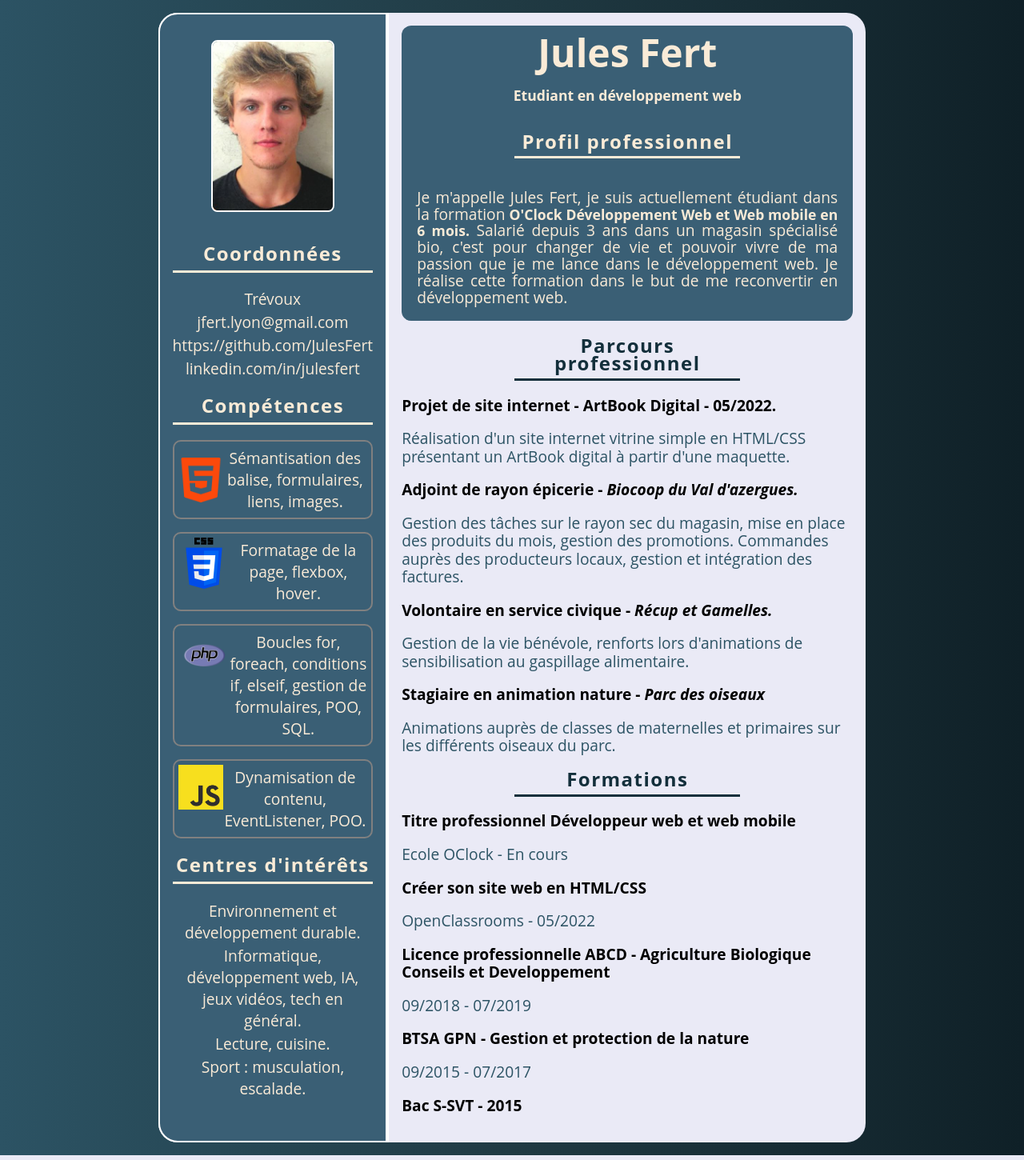
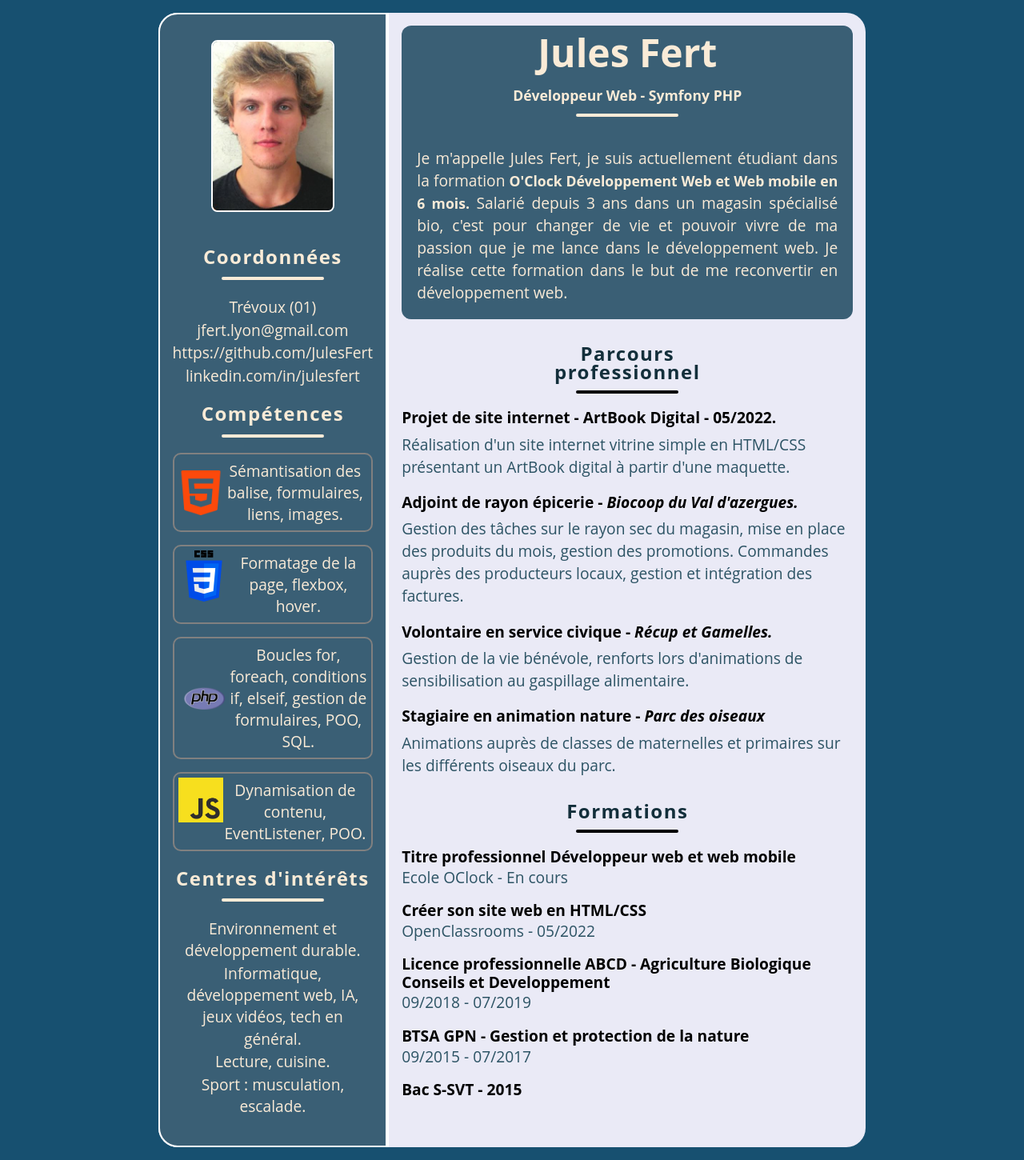
Before and after one commit to JulesFert/JulesFert.github.io, a PHP site: page / in a window 1280 px wide. Shown: the whole page at 80% size. Run offline with PHP 8.4, Linux system fonts and the light colour scheme.

Commit message:
cv jules

```diff
--- a/index.html
+++ b/index.html
@@ -13,14 +13,14 @@
 
             <div class="left-content">
                 <img class="left__img" src="./images/photo pour cv.png" alt="photo Jules">
-                <h1 class="left__title">Coordonnées</h1>
+                <h2 class="left__title">Coordonnées</h2>
                     <ul>
-                        <li>Trévoux</li>
-                        <li>jfert.lyon@gmail.com</li>
-                        <li>https://github.com/JulesFert</li>
-                        <li>linkedin.com/in/julesfert</li>
+                        <li>Trévoux (01)</li>
+                        <li><a class="coordonnates" href="mailto:jfert.lyon@gmail.com">jfert.lyon@gmail.com</a></li>
+                        <li><a class="coordonnates" href="https://github.com/JulesFert">https://github.com/JulesFert</a></li>
+                        <li><a class="coordonnates" href="linkedin.com/in/julesfert">linkedin.com/in/julesfert</a></li>
                     </ul>
-                <h1 class="left__title">Compétences</h1>
+                <h2 class="left__title">Compétences</h2>
                     <ul id="list">
 
                         <div class="html">
@@ -44,7 +44,7 @@
                         </div>
 
                     </ul>
-                <h1 class="left__title">Centres d'intérêts</h1>
+                <h2 class="left__title">Centres d'intérêts</h2>
                 <ul class="interest__list">
                     <li>Environnement et développement durable.</li>
                     <li>Informatique, développement web, IA, jeux vidéos, tech en général.</li>
@@ -57,14 +57,13 @@
                 <header class="intro">
 
                     <h1 class="intro__title">Jules Fert </h1>
-                    <div class="intro__subtitle"><mark>Etudiant en développement web</mark></div><br>
-                    <h1 class="intro__title2">Profil professionnel</h1>
+                    <div class="intro__subtitle"><mark>Développeur Web - Symfony PHP</mark></div>
                     <p class="intro__text">Je m'appelle Jules Fert, je suis actuellement étudiant dans la formation <strong>O'Clock Développement Web et Web mobile en 6 mois.</strong> Salarié depuis 3 ans dans un magasin spécialisé bio, c'est pour changer de vie et pouvoir vivre de ma passion que je me lance dans le développement web. Je réalise cette formation dans le but de me reconvertir en développement web.</p>
 
                 </header>
 
                 <section class="parkour">
-                    <h1 class="parkour__title">Parcours professionnel</h1>
+                    <h2 class="parkour__title">Parcours professionnel</h2>
 
                         <h3 class="parkour__subtitle">Projet de site internet - ArtBook Digital - <time>05/2022</time>.</h3>
                             <p>Réalisation d'un site internet vitrine simple en HTML/CSS présentant un ArtBook digital à partir d'une maquette.</p>
@@ -81,7 +80,7 @@
 
                 <section class="formation">
 
-                    <h1 class="formation__title">Formations</h1>
+                    <h2 class="formation__title">Formations</h2>
                         <h3 class="formation__subtitle">Titre professionnel Développeur web et web mobile</h3>
                             <p>Ecole OClock - En cours</p>
                         <h3 class="formation__subtitle">Créer son site web en HTML/CSS</h3>
--- a/style.cv.css
+++ b/style.cv.css
@@ -16,9 +16,7 @@
 body {
     font-family: 'Balsamiq Sans', 'Open Sans', sans-serif;
 
-    background: #0F2027 no-repeat;
-    background: -webkit-linear-gradient(to right, #2C5364, #203A43, #0F2027);
-    background: linear-gradient(to right, #2C5364, #203A43, #0F2027);
+    background: rgb(23, 80, 112);
 
     font-size: 1.2rem;
 }
@@ -69,7 +67,7 @@ strong, mark {
     color: #132f3b;
     font-size: 1.5rem;
     letter-spacing: 1.5px;
-    border-bottom: 3px solid #132f3b;
+    /* border-bottom: 3px solid #132f3b; */
     padding-bottom: 8px;
     width: 50%;
     margin: 0 auto;
@@ -81,21 +79,24 @@ strong, mark {
     text-align: justify;
     color: antiquewhite;
     padding: 1.2rem;
+    line-height: 28px;
 }
 
 .intro__title2 {
     color: antiquewhite;
-    border-bottom: 3px solid antiquewhite;
 }
 
 .left__title {
     color: antiquewhite;
     font-size: 1.5rem;
     letter-spacing: 1.5px;
-    border-bottom: 3px solid antiquewhite;
     /* width: 22rem; */
     padding-bottom: 8px;;
 
+}
+
+.parkour p {
+    line-height: 28px;
 }
 
 /* ***************************************************************PARTIE GAUCHE************************************************* */
@@ -135,6 +136,21 @@ strong, mark {
     list-style-type: none;
     margin: 0.1rem 0;
 }
+.coordonnates {
+    position: relative;
+    right: 0;
+    transition: right 100ms ease-in-out;
+    cursor: pointer;
+}
+
+.coordonnates:hover {
+    right: -5px;
+}
+.coordonnates {
+    color: antiquewhite;
+    list-style-type: none;
+    text-decoration: none;
+}
 
 .html {
     display: flex;
@@ -168,6 +184,7 @@ strong, mark {
 
 .php {
     margin-top: 1rem;
+    align-items: center;
 }
 
 .php-logo {
@@ -192,16 +209,88 @@ strong, mark {
     line-height: 1.3rem;
 }
 
+.parkour, .formation {
+    margin-top: 2rem;
+}
+
 .parkour__subtitle {
     font-size: 1.2rem;
+    margin-bottom: 0.5rem;
 }
 
 .formation__subtitle {
     font-size: 1.2rem;
+    margin-bottom: 0;
 }
 
 .parkour, .formation {
     line-height: 1.4rem;
+}
+
+.parkour p {
+    margin-top: 0.2rem;
+}
+
+.formation p {
+    margin-top: 0.2rem;
+}
+
+.parkour__title, .formation__title, .intro__subtitle, .left__title {
+  padding-bottom: 1rem;
+  position: relative;
+  text-align: center;
+}
+/* -----------------------------LIGNE EN DESSOUS DES TITRES------------------------ */
+.parkour__title:after {
+    content: '';
+    position: absolute;
+    bottom: 0;
+    left: 0;
+    right: 0;
+    background: rgb(0, 0, 0);
+    height: 4px;
+    width: 128px;
+    border-radius: 10px;
+    margin: auto;
+}
+
+.formation__title:after {
+    content: '';
+    position: absolute;
+    bottom: 0;
+    left: 0;
+    right: 0;
+    background: rgb(0, 0, 0);
+    height: 4px;
+    width: 128px;
+    border-radius: 10px;
+    margin: auto;
+}
+
+.intro__subtitle:after {
+    content: '';
+    position: absolute;
+    bottom: 0;
+    left: 0;
+    right: 0;
+    background: antiquewhite;
+    height: 4px;
+    width: 128px;
+    border-radius: 10px;
+    margin: auto;
+}
+
+.left__title:after {
+    content: '';
+    position: absolute;
+    bottom: 0;
+    left: 0;
+    right: 0;
+    background: antiquewhite;
+    height: 4px;
+    width: 128px;
+    border-radius: 10px;
+    margin: auto;
 }
 
 /* ***************************************************RESPONSIVE DESIGN************************************************************* */
```
Also changed, not shown: infosCV.md (added, +26 -0 lines).
